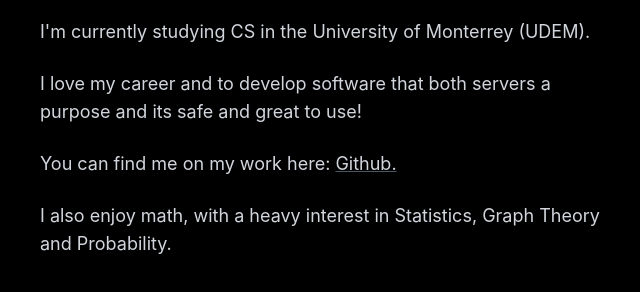
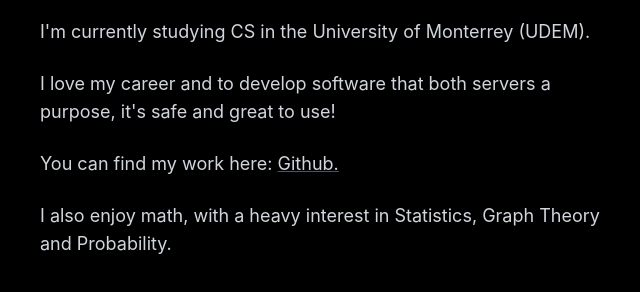
Before and after one commit to PalermoDiv/PalerminPresentation, a website built with Vite: page palermo/index.html in a window 1280 px wide. Shown: the part 352-644 px from the top of the page, without its empty margins (312-952 px from the left). Built offline with nearby package versions, Linux system fonts and the light colour scheme.

Commit message:
last one

```diff
--- a/palermo/index.html
+++ b/palermo/index.html
@@ -12,8 +12,8 @@
         <h1 class="text-3xl font-semibold mb-6">Hey, I'm Palermo, a Software Engineer!</h1>
         <div class="space-y-6 text-lg text-gray-300">
           <p>I'm currently studying CS in the University of Monterrey (UDEM).</p>
-          <p>I love my career and to develop software that both servers a purpose and its safe and great to use!</p>
-          <p>You can find me on my work here: <a href="https://github.com/PalermoDiv" class="underline decoration-gray-600 hover:decoration-white transition-colors">Github.</a></p>
+          <p>I love my career and to develop software that both servers a purpose, it's safe and great to use!</p>
+          <p>You can find my work here: <a href="https://github.com/PalermoDiv" class="underline decoration-gray-600 hover:decoration-white transition-colors">Github.</a></p>
           <p>I also enjoy math, with a heavy interest in Statistics, Graph Theory and Probability.</p>
         </div>
       </div>
```
